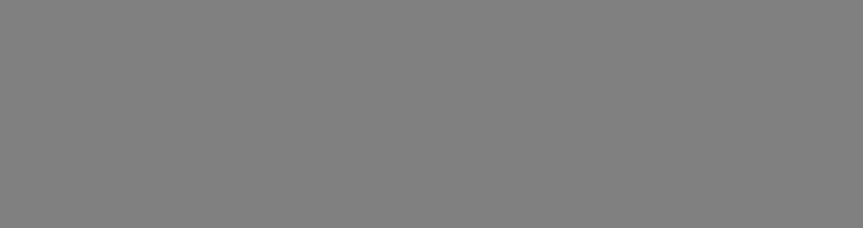
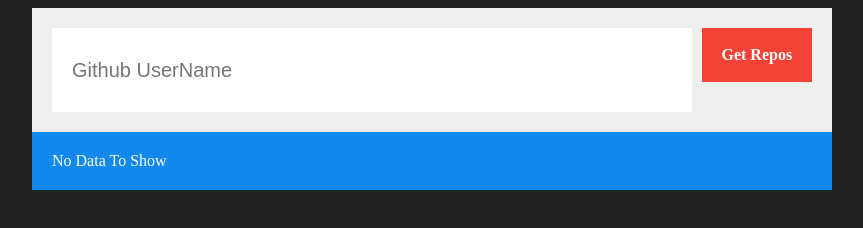
Before and after one commit to FroCode/Fetch-Github-Repos, a plain HTML site: page index.html in a window 1280 px wide. Shown: the whole page, without its empty margins (208-1071 px from the left). Drawn offline with Linux system fonts and the light colour scheme.

Commit message:
First commit

```diff
--- a/index.html
+++ b/index.html
@@ -6,6 +6,15 @@
     <link rel="stylesheet" href="style.css">
 </head>
 <body>
+    <div class="repos-container">
+        <div class="get-repos">
+            <input type="text" placeholder="Github UserName">
+            <span class="get-button">Get Repos</span>
+        </div>
+        <div class="show-data">
+            <span>No Data To Show</span>
+        </div>
+    </div>
 <script src="script.js"></script>
 </body>
 </html>
--- a/script.js
+++ b/script.js
@@ -0,0 +1,26 @@
+let theInput = document.querySelector(".get-repos input")
+let getButton = document.querySelector(".get-button")
+let reposData = document.querySelector(".show-data")
+getButton.onclick = function () {
+    getRepos()
+}
+
+function getRepos() {
+    console.log("Function Get Repos ")
+    if (theInput.value == "") {
+        reposData.innerHTML = "<span>PLease Write GitHub Username.</span>"
+    }
+    else {
+        fetch("https://api.github.com/users/froCode/repos")
+            .then((response) =>  response.json())
+            .then((repositories) => {
+                reposData.innerHTML = "";
+                repositories.forEach(repo => {
+                    let mainDiv = document.createElement("div")
+                    let repoName = document.createTextNode(repo.name)
+                    mainDiv.appendChild(repoName)
+                })
+            })
+
+    }
+}
--- a/style.css
+++ b/style.css
@@ -1,4 +1,39 @@
 body {
-    background-color: grey;
+    background-color: #232323;
     color: white;
 }
+.repos-container {
+    width: 800px;
+    background-color: #F6F6F6F6;
+    margin: auto;
+}
+.repos-container .get-repos {
+    padding: 20px;
+    display: flex;
+    background-color: #EEE;
+}
+.repos-container .get-repos input {
+    width: 100%;
+    padding: 15px 20px;
+    border: none;
+    font-size: 20px;
+    height: 54px;
+}
+.repos-container .get-repos input:focus {
+
+}
+.repos-container .get-repos .get-button {
+    width: 140px;
+    margin-left: 10px;
+    height: 54px;
+    background-color: #F44336;
+    color: #FFF;
+    line-height: 54px;
+    text-align: center;
+    font-weight: bold;
+    cursor: pointer;
+}
+.repos-container .show-data {
+    padding: 20px;
+    background-color: #1088ec;
+}
```
